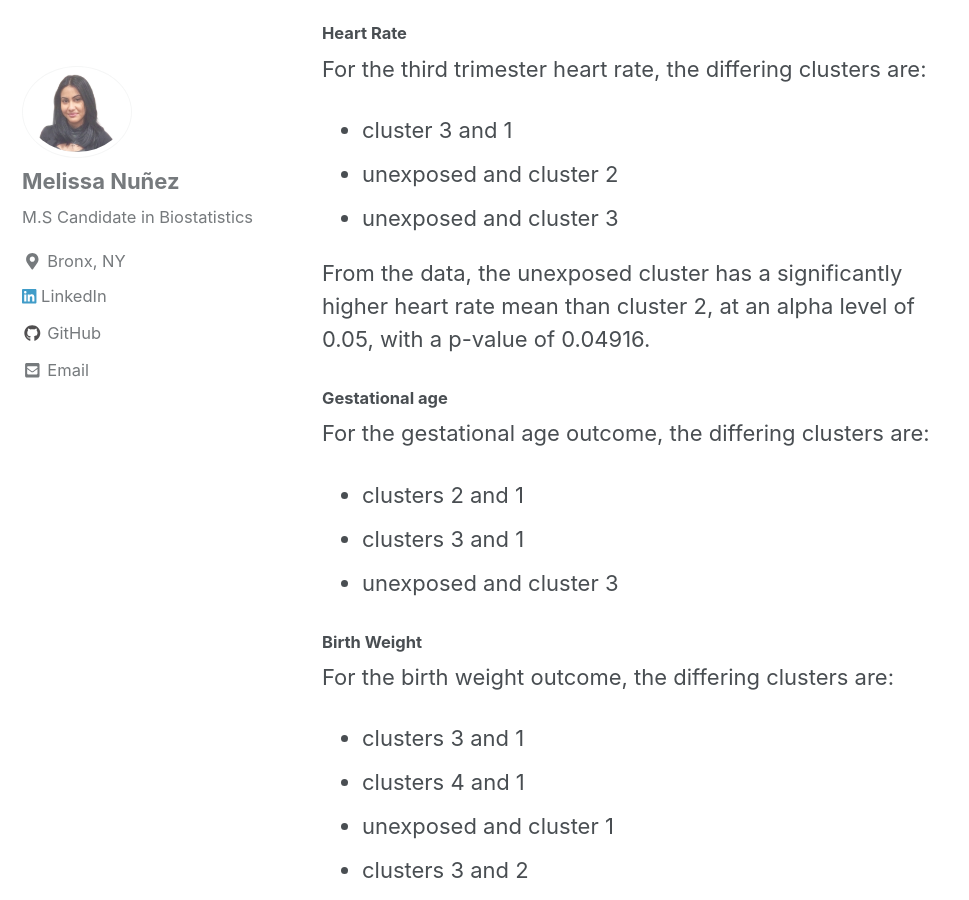
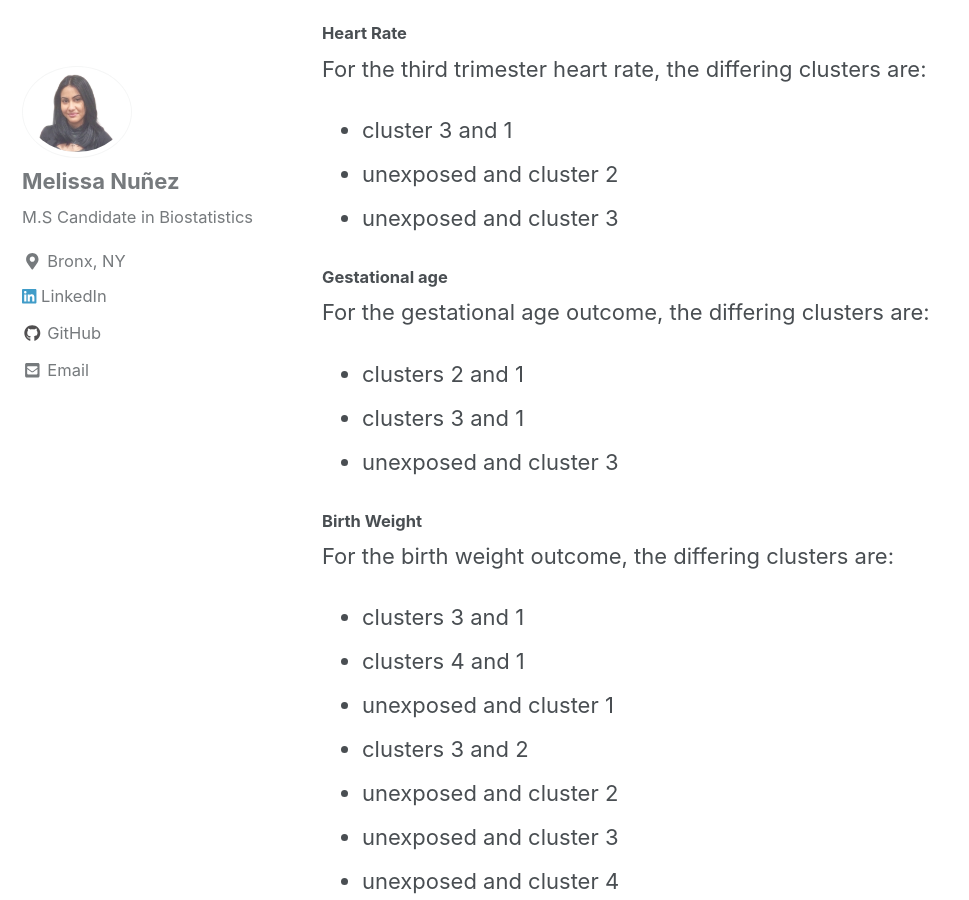
Before and after one commit to melissa-nunez/melissa-nunez.github.io, a Jekyll site: the page built from _posts/2019-02-12-kmeans-clustering.md, in a window 1280 px wide and 900 px high, scrolled down 8048 px. Shown: the whole window, without its empty margins (0-969 px from the left). Built offline with Jekyll 4.4.1, drawn with Linux system fonts in a browser that asks for light colours; cached includes are drawn as plain includes.

Commit message:
CHANGELOG.md

```diff
--- a/_posts/2019-02-12-kmeans-clustering.md
+++ b/_posts/2019-02-12-kmeans-clustering.md
@@ -107,8 +107,6 @@
 * unexposed and cluster 2
 * unexposed and cluster 3
 
-From the data, the unexposed cluster has a significantly higher heart rate mean than cluster 2, at an alpha level of 0.05, with a p-value of 0.04916.
-
 #### Gestational age
 
 For the gestational age outcome, the differing clusters are:
```
